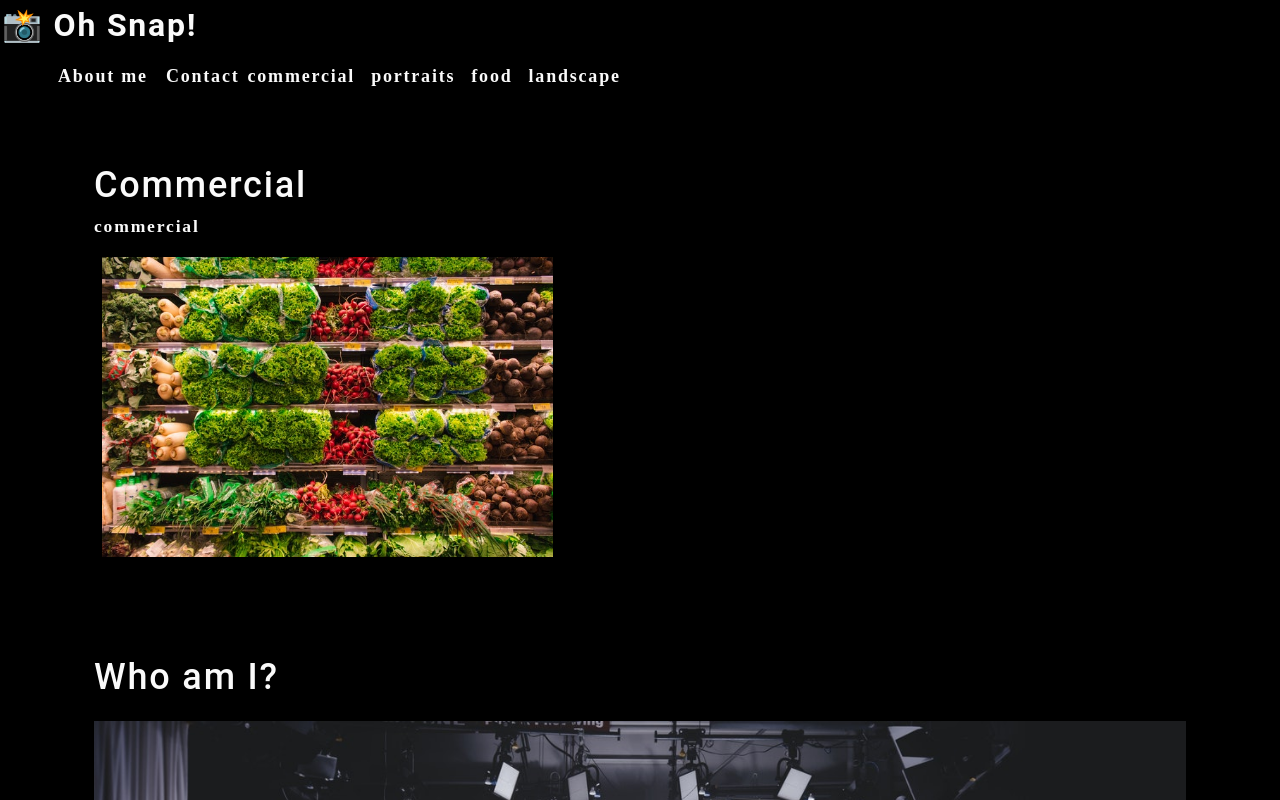
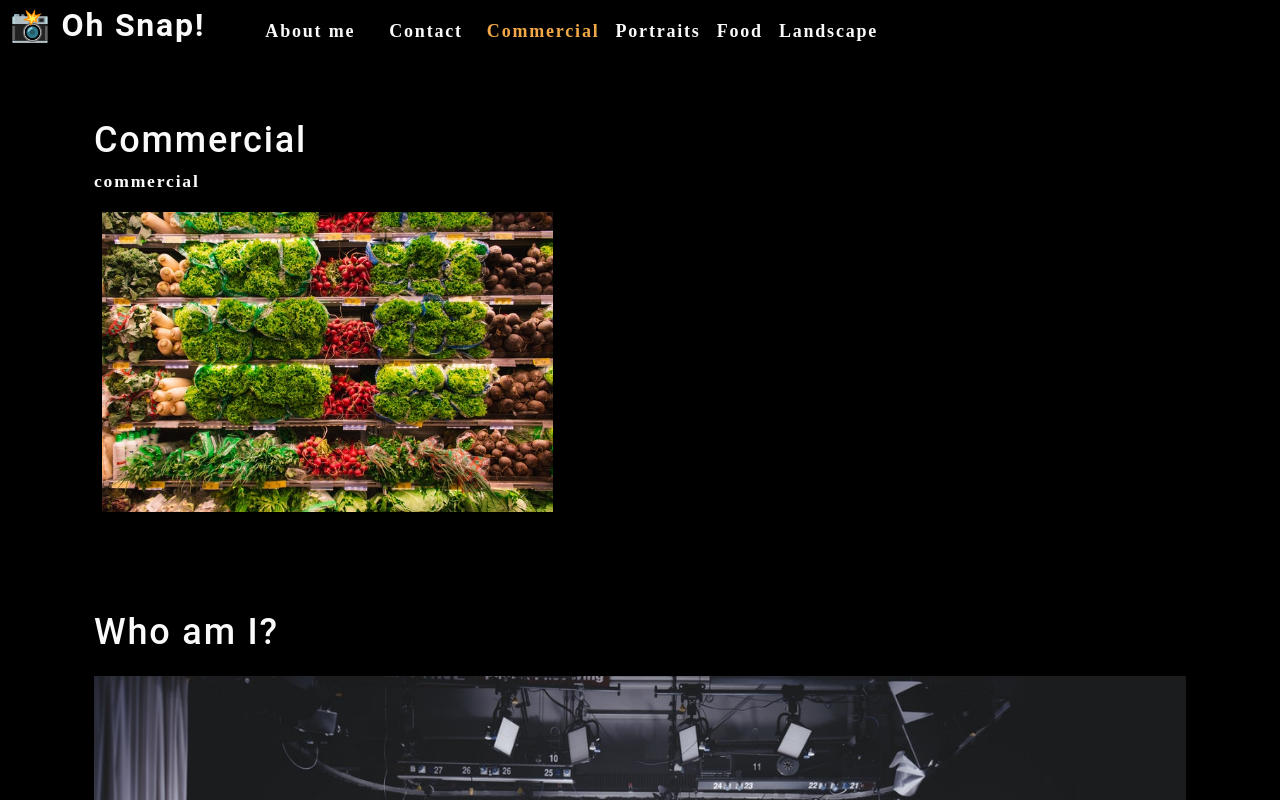
Before and after one commit to Christi-Lee-MC/photo-port, a React (Create React App) app: page / in a window 1280 px wide. Shown: the top 800 px of the page. Built offline with nearby package versions, Linux system fonts and the light colour scheme.

Commit message:
lifted state to parent of App.js to useEffect to change DOM

```diff
--- a/src/App.js
+++ b/src/App.js
@@ -1,16 +1,33 @@
-import React from 'react';
+import React, { useState } from 'react';
 import Nav from './components/Nav';
 import About from './components/About';
 import Gallery from './components/Gallery';
 
 function App() {
+  const [categories] = useState([
+    {
+      name: 'commercial',
+      description: 'Photos of grocery stores, food trucks, and other commercial projects',
+    },
+    { name: 'portraits', description: 'Portraits of people in my life' },
+    { name: 'food', description: 'Delicious delicacies' },
+    { name: 'landscape', description: 'Fields, farmhouses, waterfalls, and the beauty of nature' },
+  ]);
+
+  const [currentCategory, setCurrentCategory] = useState(categories[0]);
 
   return (
     <div>
-      <Nav></Nav>
+      <Nav
+        categories={categories}
+        setCurrentCategory={setCurrentCategory}
+        currentCategory={currentCategory}
+      ></Nav>
       <main>
-        <Gallery></Gallery>
-        <About></About>
+        <div>
+          <Gallery></Gallery>
+          <About></About>
+        </div>
       </main>
     </div>
   );
--- a/src/components/Nav/index.js
+++ b/src/components/Nav/index.js
@@ -1,27 +1,15 @@
 import React from 'react';
+import { capitalizeFirstLetter } from '../../utils/helpers';
 
-function Nav(){
-
-    const categories = [
-        {
-            name: "commercial",
-            description:
-            "Photos of grocery stores, food trucks, and other commercial projects",
-        },
-        { name: "portraits", description: "Portraits of people in my life"},
-        { name: "food", description: "Delicious delicacies" },
-        {
-            name: "landscape",
-            description: "Fields, farmhouses, waterfalls, and the beauty of nature",
-        },
-    ];
-
-    function categorySelected(name) {
-        console.log(`${name} clicked`)
-      }
+function Nav(props) {
+  const {
+    categories = [],
+    setCurrentCategory,
+    currentCategory,
+  } = props;
 
   return (
-        <header>
+    <header className="flex-row px-1">
       <h2>
         <a data-testid="link" href="/">
           <span role="img" aria-label="camera"> 📸</span> Oh Snap!
@@ -34,16 +22,22 @@
               About me
             </a>
           </li>
-      <li>
+          <li className="mx-2">
             <span>Contact</span>
           </li>
           {categories.map((category) => (
             <li
-          className="mx-1"
+              className={`mx-1 ${
+                currentCategory.name === category.name && 'navActive'
+                }`}
               key={category.name}
             >
-          <span onClick={() => categorySelected(category.name)} >
-            {category.name}
+              <span
+                onClick={() => {
+                  setCurrentCategory(category)
+                }}
+              >
+                {capitalizeFirstLetter(category.name)}
               </span>
             </li>
           ))}
```
Lines whose indentation alone changed are shown as unchanged.
